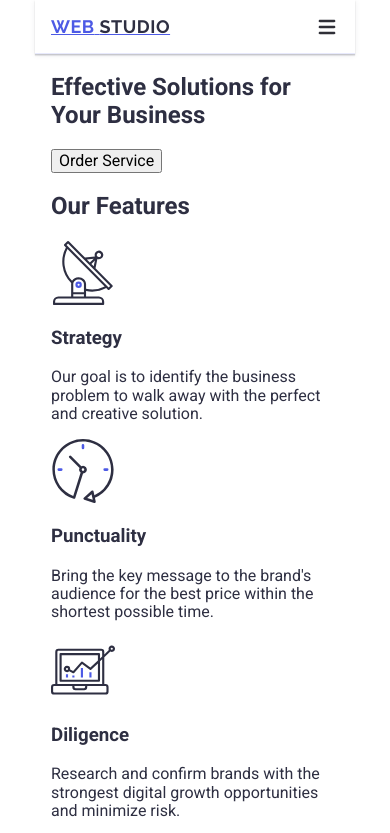
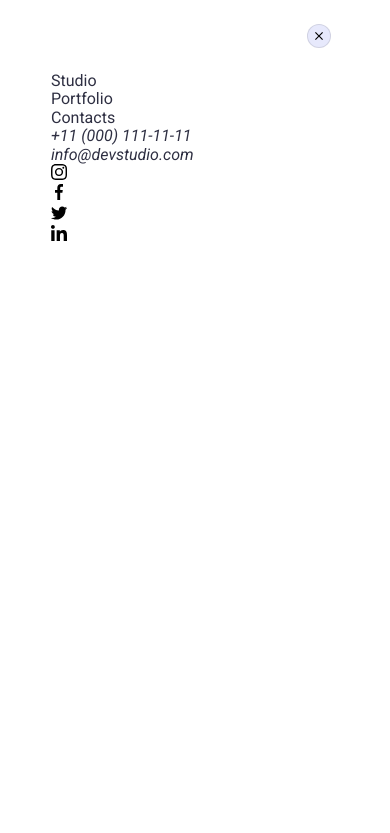
Before and after one commit to Rdazochka/goit-markup-hw-06, a plain HTML site: page index.html in a window 390 px wide. Both pictures are taken after a click on the button 326 px from the left and 26 px from the top of the page. Shown: the top 833 px of the page. Drawn offline with nearby package versions, Linux system fonts and the light colour scheme.

Commit message:
add mobile

```diff
--- a/css/styles1.css
+++ b/css/styles-old.css
@@ -52,6 +52,19 @@ p {
   padding-right: 15px;
   margin-left: auto;
   margin-right: auto;
+}
+
+.visually-hidden {
+  position: absolute;
+  white-space: nowrap;
+  width: 1px;
+  height: 1px;
+  overflow: hidden;
+  border: 0;
+  padding: 0;
+  clip: rect(0 0 0 0);
+  clip-path: inset(100%);
+  margin: -1px;
 }
 
 /* #endregion base */
--- a/css/styles.css
+++ b/css/styles.css
@@ -12,10 +12,42 @@ body {
   overflow-x: hidden;
 }
 
+a {
+  text-decoration: none;
+  color: #2e2f42;
+}
+
 .container {
   max-width: 320px;
   padding: 0 16px;
   margin: 0 auto;
+}
+
+h1,
+h2,
+h3,
+h4,
+h5,
+h6 {
+  margin: 0;
+}
+
+button {
+  padding: 0;
+  cursor: pointer;
+}
+
+.visually-hidden {
+  position: absolute;
+  white-space: nowrap;
+  width: 1px;
+  height: 1px;
+  overflow: hidden;
+  border: 0;
+  padding: 0;
+  clip: rect(0 0 0 0);
+  clip-path: inset(100%);
+  margin: -1px;
 }
 /* #region header */
 
@@ -31,11 +63,6 @@ body {
   justify-content: space-between;
 }
 
-.nav-list,
-.address {
-  display: none;
-}
-
 .logo {
   font-family: 'Raleway', sans-serif;
   font-weight: 700;
@@ -46,6 +73,7 @@ body {
   color: #4d5ae5;
   padding: 16px 0;
   display: block;
+  text-decoration: none;
 }
 
 .logo .logo-studio {
@@ -56,6 +84,7 @@ body {
   border: none;
   background-color: transparent;
   padding: 0;
+  cursor: pointer;
 }
 
 .header-icon {
@@ -91,6 +120,45 @@ body {
 .mobile-menu-container {
   padding-top: 72px;
   padding-bottom: 40px;
+  padding-right: 24px;
+  padding-left: 16px;
+  max-width: 320px;
+  margin: 0 auto;
+  position: relative;
+}
+
+.mobile-close-btn {
+  position: absolute;
+  top: 24px;
+  right: 24px;
+  border-radius: 4px;
+  width: 24px;
+  height: 24px;
+
+  border-radius: 100%;
+  background-color: #e7e9fc;
+  border: 1px solid rgba(0, 0, 0, 0.1);
+
+  display: flex;
+  justify-content: center;
+  align-items: center;
+  cursor: pointer;
+}
+
+.mobile-close-btn:hover,
+.mobile-close-btn:focus {
+  background-color: #404bbf;
+}
+
+.mobile-close-btn:hover .mobile-close-icon,
+.mobile-close-btn:focus .mobile-close-icon {
+  fill: #ffffff;
+}
+
+.mobile-menu .nav-link.current,
+.mobile-menu .nav-link:hover,
+.mobile-menu .nav-link:focus {
+  color: #404bbf;
 }
 
 /* #endregion mobile-menu */
--- a/index.html
+++ b/index.html
@@ -28,7 +28,7 @@
           <span class="logo-web">Web</span>
           <span class="logo-studio">Studio</span>
         </a>
-        <nav class="nav">
+        <!-- <nav class="nav">
           <ul class="nav-list">
             <li class="nav-item">
               <a href="./index.html" class="nav-link current">Studio</a>
@@ -36,21 +36,30 @@
             <li class="nav-item">
               <a href="" class="nav-link">Portfolio</a>
             </li>
-            <li class="nav-item"><a href="" class="nav-link">Contacts</a></li>
+            <li class="nav-item">
+              <a href="" class="nav-link">Contacts</a>
+            </li>
           </ul>
         </nav>
         <address class="address">
-          <a href="mailto:info@devstudio.com">info@devstudio.com</a>
-          <a href="tel:+110001111111">+11 (000) 111-11-11</a>
-        </address>
-        <button class="header-button">
+          <ul class="address-list">
+            <li class="adress-item">
+              <a class="adress-link" href="mailto:info@devstudio.com"
+                >info@devstudio.com</a
+              >
+            </li>
+            <li class="adress-item">
+              <a class="adress-link" href="tel:+110001111111"
+                >+11 (000) 111-11-11</a
+              >
+            </li>
+          </ul>
+        </address> -->
+        <button class="header-button" data-mobile-open>
           <svg class="header-icon" width="24" height="24">
             <use href="./images/icons.svg#icon-heroicons-solid_menu"></use>
           </svg>
         </button>
-        <div class="mobile-menu">
-          <div class="mobile-menu-container"></div>
-        </div>
       </div>
     </header>
     <!-- #endregion header -->
@@ -59,7 +68,9 @@
       <section class="solutions">
         <div class="container">
           <h1>Effective Solutions for Your Business</h1>
-          <button type="button" class="button">Order Service</button>
+          <button type="button" class="button" data-modal-open>
+            Order Service
+          </button>
         </div>
       </section>
       <!-- #endregion solutions -->
@@ -523,9 +534,9 @@
     </footer>
     <!-- #endregion footer -->
     <!-- #region modal -->
-    <div class="modal-overlay">
+    <div class="modal-overlay" data-modal>
       <div class="modal">
-        <button type="button" class="modal-close">
+        <button type="button" class="modal-close" data-modal-close>
           <svg class="modal-close-icon" width="8" height="8">
             <use href="./images/icons.svg#icon-close"></use>
           </svg>
@@ -600,5 +611,79 @@
     </div>
 
     <!-- #endregion modal -->
+    <!-- #region mobile-menu  -->
+    <div class="mobile-menu" data-mobile-menu>
+      <div class="mobile-menu-container">
+        <button class="mobile-close-btn" data-mobile-close>
+          <svg class="mobile-close-icon" width="8" height="8">
+            <use href="./images/icons.svg#icon-close"></use>
+          </svg>
+        </button>
+
+        <nav class="mobile-menu-navig">
+          <ul class="mobile-menu-navig-list">
+            <li class="mobile-menu-navig-item">
+              <a class="mobile-menu-navig-link current" href="#">Studio</a>
+            </li>
+            <li class="mobile-menu-navig-item">
+              <a class="mobile-menu-navig-link" href="#">Portfolio</a>
+            </li>
+            <li class="mobile-menu-navig-item">
+              <a class="mobile-menu-navig-link" href="#">Contacts</a>
+            </li>
+          </ul>
+        </nav>
+
+        <address class="mobile-menu-address">
+          <ul class="mobile-menu-list">
+            <li class="mobile-menu-adr-item">
+              <a class="mobile-menu-adr-link" href="tel:+110001111111"
+                >+11 (000) 111-11-11</a
+              >
+            </li>
+            <li class="mobile-menu-adr-item">
+              <a class="mobile-menu-adr-link" href="mailto:info@devstudio.com"
+                >info@devstudio.com</a
+              >
+            </li>
+          </ul>
+        </address>
+        <ul class="mobile-menu-social-list">
+          <li class="social-item">
+            <a class="social-link" href="#">
+              <svg class="icon-socialmedia" width="16" height="16">
+                <use href="./images/icons.svg#icon-instagram"></use>
+              </svg>
+            </a>
+          </li>
+
+          <li class="social-item">
+            <a class="social-link" href="#">
+              <svg class="icon-socialmedia" width="16" height="16">
+                <use href="./images/icons.svg#icon-twiter"></use>
+              </svg>
+            </a>
+          </li>
+
+          <li class="social-item">
+            <a class="social-link" href="#">
+              <svg class="icon-socialmedia" width="16" height="16">
+                <use href="./images/icons.svg#icon-facebook"></use>
+              </svg>
+            </a>
+          </li>
+
+          <li class="social-item">
+            <a class="social-link" href="#">
+              <svg class="icon-socialmedia" width="16" height="16">
+                <use href="./images/icons.svg#icon-linkedin"></use>
+              </svg>
+            </a>
+          </li>
+        </ul>
+      </div>
+    </div>
+    <!-- #endregion mobile-menu -->
+    <script src="./js/modal.js"></script>
   </body>
 </html>
--- a/js/modal.js
+++ b/js/modal.js
@@ -16,3 +16,20 @@
     refs.modal.classList.toggle('is-open');
   }
 })();
+
+(() => {
+  const refs = {
+    openBtn: document.querySelector('[data-mobile-open]'),
+    closeBtn: document.querySelector('[data-mobile-close]'),
+    menu: document.querySelector('[data-mobile-menu]'),
+  };
+
+  if (!refs.openBtn || !refs.closeBtn || !refs.menu) return;
+
+  refs.openBtn.addEventListener('click', toggleMenu);
+  refs.closeBtn.addEventListener('click', toggleMenu);
+
+  function toggleMenu() {
+    refs.menu.classList.toggle('is-open');
+  }
+})();
```
